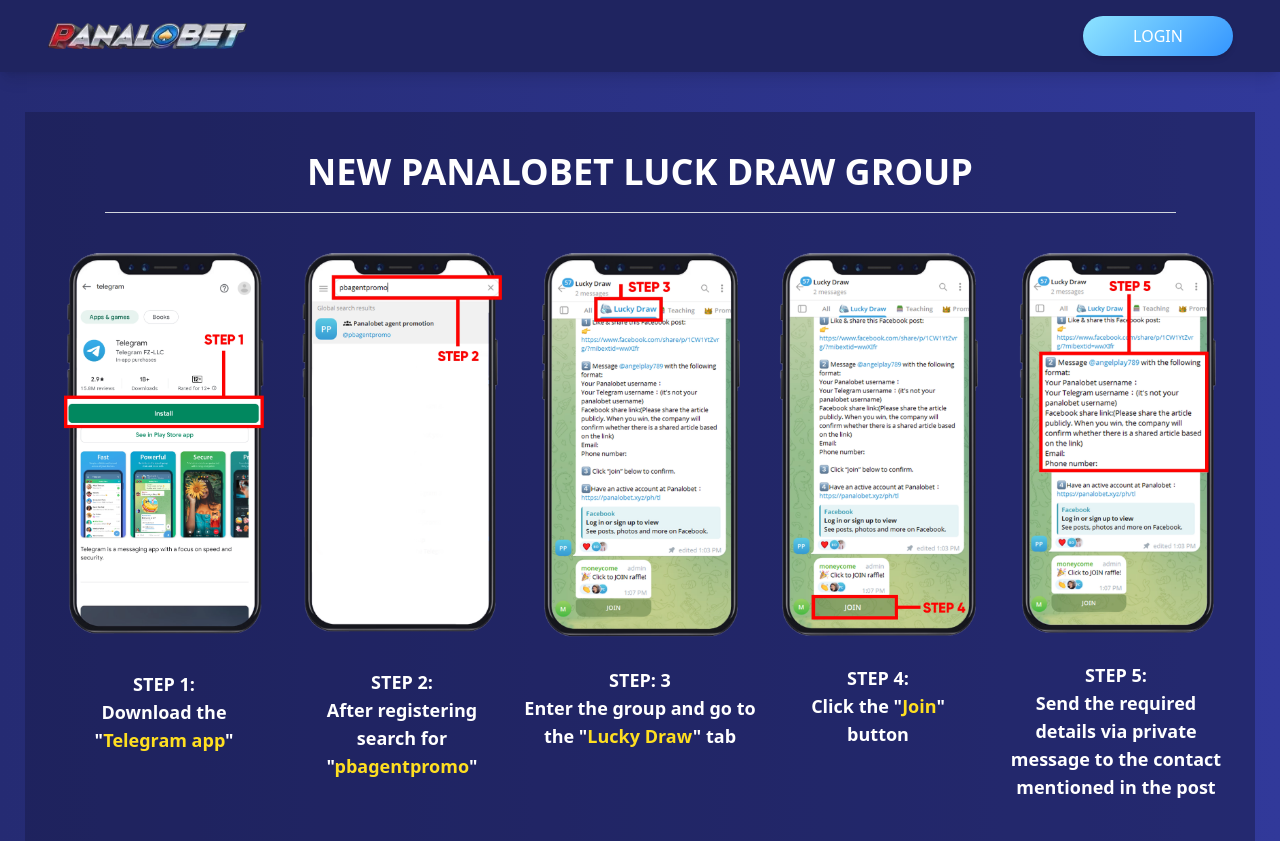
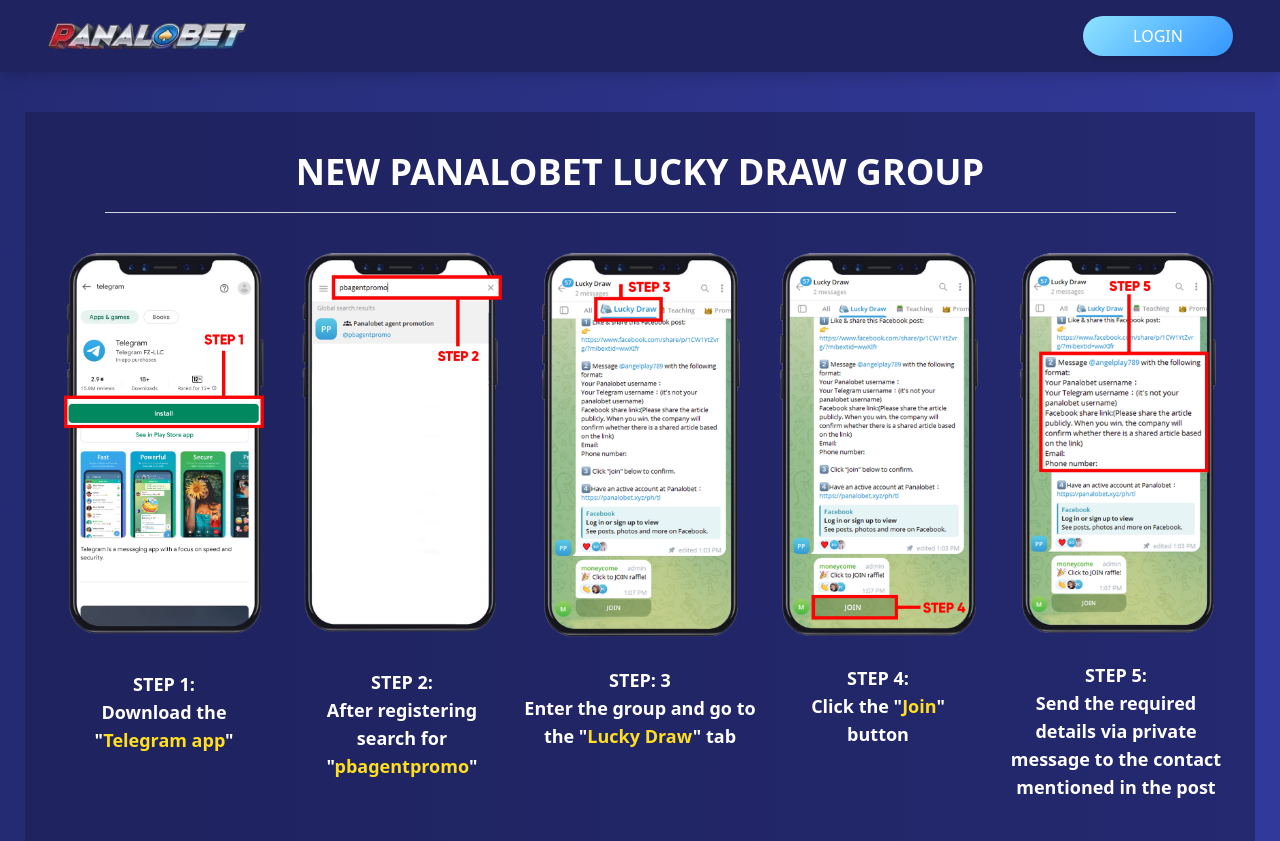
Before and after one commit to jovpbcfd/pb-npldg, a Next.js app: page / in a window 1280 px wide. Built offline with nearby package versions, Linux system fonts and the light colour scheme.

Commit message:
Fix title

```diff
--- a/app/page.tsx
+++ b/app/page.tsx
@@ -5,7 +5,7 @@
     <div className="max-w-[1230px] mx-auto mt-10 md:bg-[#181B49]/50 md:py-10 md:px-5">
       <div>
         <h1 className="text-white text-2xl font-bold uppercase text-center md:text-4xl">
-          New Panalobet luck draw group
+          New Panalobet lucky draw group
         </h1>
         <div className="h-[1px] w-[90%] mx-auto bg-gray-300 my-5"></div>
       </div>
```
